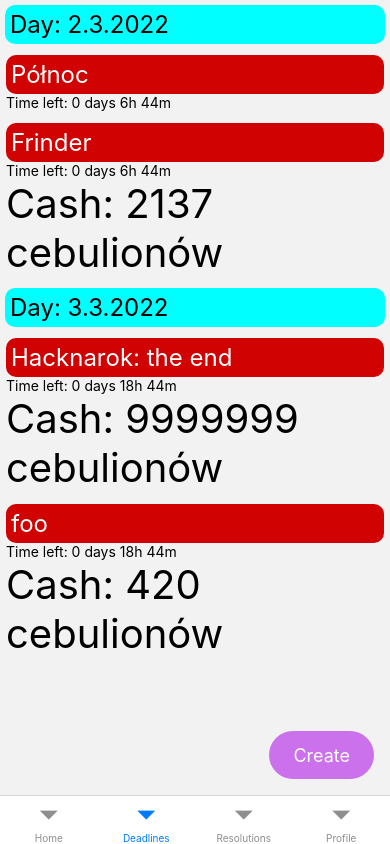
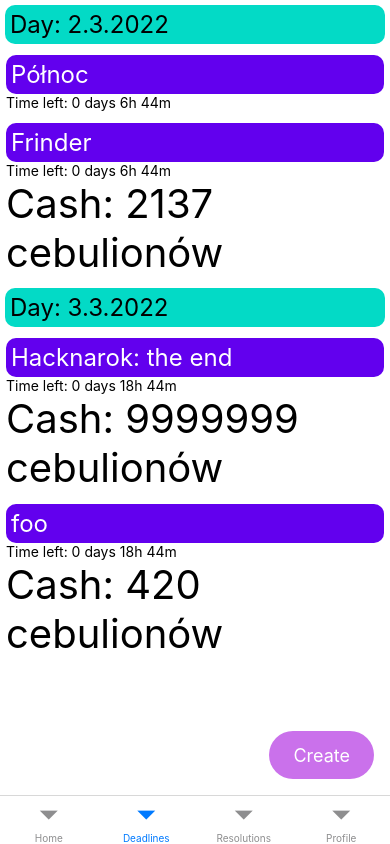
Before and after one commit to mjste/Hacknarok-2022, a React Native app: screen /Deadlines in a window 390 px wide. Built offline with nearby package versions, Linux system fonts and the light colour scheme.

Commit message:
added colors

```diff
--- a/colors.ts
+++ b/colors.ts
@@ -1,7 +1,15 @@
 export default {
-	c1: '#4CC9F0',
-	c2: '#4361EE',
-	c3: '#3A0CA3',
-	c4: '#7209B7',
-	c5: '#F72585',
+	Primary: '#6200ee',
+	PrimaryOpaque: '#6200ee55',
+	PrimaryVariant: '#3700b3',
+	Secondary: '#03DAC6',
+	SecondaryVariant: '#018786',
+	Background: '#FFFFFF',
+	Surface: '#FFFFFF',
+	Error: '#B00020',
+	OnPrimary: '#FFFFFF',
+	OnSecondary: '#000000',
+	OnBackground: '#000000',
+	OnSurface: '#000000',
+	OnError: '#FFFFFF',
 }
--- a/components/NextDeadline.tsx
+++ b/components/NextDeadline.tsx
@@ -1,5 +1,6 @@
 import React from "react";
 import { Button, StyleSheet, Text, View } from "react-native";
+import colors from "../colors";
 
 const today = new Date();
 today.setHours(23, 59, 59, 999);
@@ -79,7 +80,7 @@ function MoneyAmount(props: MoneyAmountProps) {
 const styles = StyleSheet.create({
   DeadlineStyleHeader: {
     fontSize: 24,
-    backgroundColor: "#d10202",
+    backgroundColor: colors.Primary,
     borderRadius: 10,
     padding: 5,
     color: "white",
--- a/screens/Deadlines/Deadlines.tsx
+++ b/screens/Deadlines/Deadlines.tsx
@@ -9,13 +9,12 @@ import {
 import { FAB } from "react-native-elements";
 import { StatusBar } from "expo-status-bar";
 import { SafeAreaView } from "../../components/SafeAreaView";
+import colors from "../../colors";
 
 function Deadlines() {
   let prevDate = 0;
   return (
     <SafeAreaView>
-      <View style={[styles.DeadlinesStyle]}>
-        <StatusBar style="auto" />
       <View style={styles.DeadlinesListStyle}>
         {deadlineArray.sort(compare).map((item, index) => {
           if (item.date.getDate() != prevDate) {
@@ -28,6 +27,7 @@ function Deadlines() {
           return <NextDeadline index={index} key={2 * index} />;
         })}
       </View>
+
       <FAB
         title={"Create"}
         placement={"right"}
@@ -37,7 +37,6 @@ function Deadlines() {
           }
         }}
       />
-      </View>
     </SafeAreaView>
   );
 }
@@ -51,11 +50,12 @@ const styles = StyleSheet.create({
   },
   DeadlinesListStyle: {
     width: "100%",
-    height: "30%",
+    height: "100%",
+    backgroundColor: colors.Surface,
   },
   DayHeaderStyle: {
     fontSize: 24,
-    backgroundColor: "cyan",
+    backgroundColor: colors.Secondary,
     padding: 5,
     margin: 5,
     borderRadius: 10,
--- a/screens/Home/DaysGrid.tsx
+++ b/screens/Home/DaysGrid.tsx
@@ -48,6 +48,6 @@ const styles = StyleSheet.create({
     width: "100%",
     height: "100%",
     borderRadius: 5,
-    backgroundColor: colors.c1,
+    backgroundColor: colors.Secondary,
   },
 });
```
Lines whose indentation alone changed are shown as unchanged.
